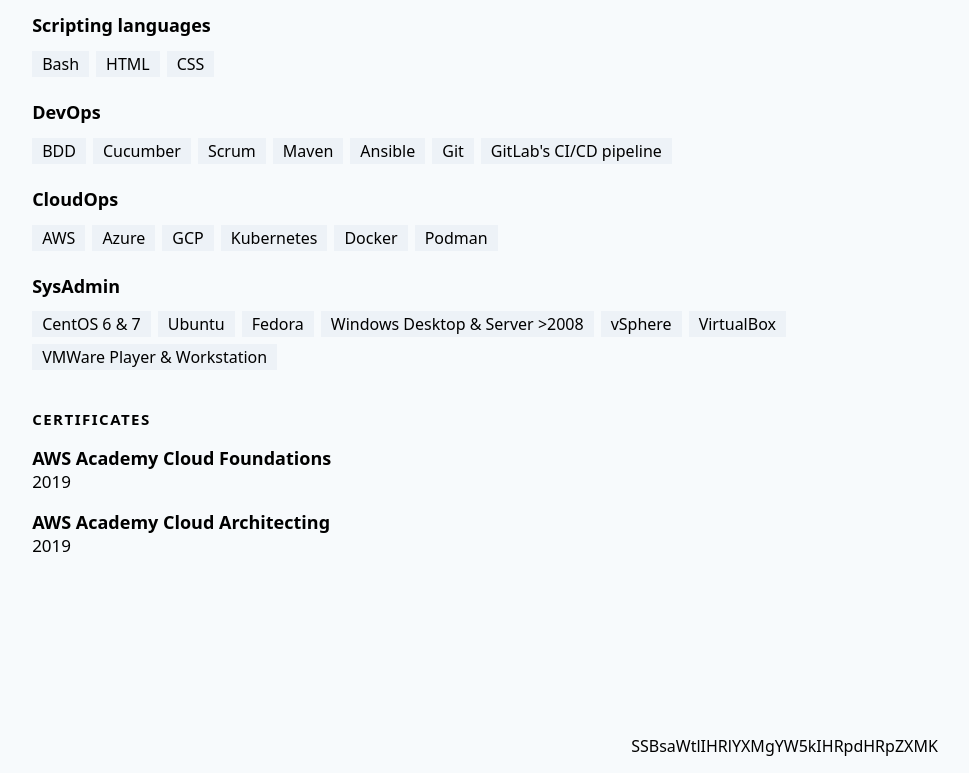
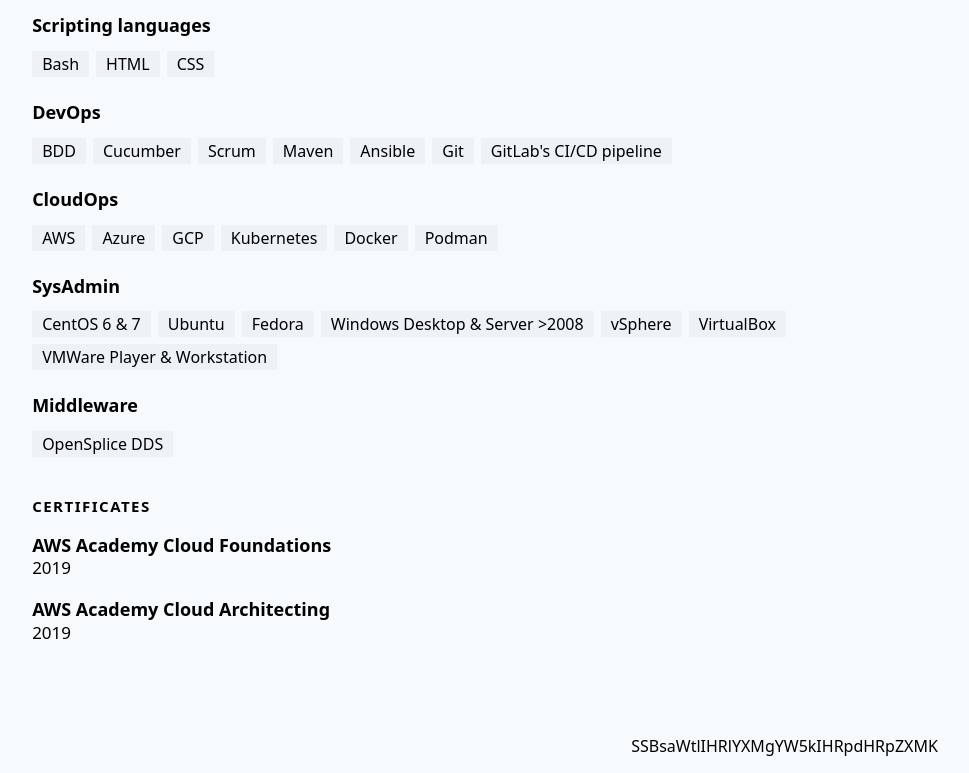
Before and after one commit to florinungur/florinungur.com, a plain HTML site: page resume.html in a window 1280 px wide. Shown: the part 2024-2797 px from the top of the page, without its empty margins (155-1124 px from the left). Drawn offline with Linux system fonts and the light colour scheme.

Commit message:
Added OpenSplice DDS as a skill

```diff
--- a/resume.html
+++ b/resume.html
@@ -42,7 +42,7 @@
 <main class="font-firago hyphens-manual">
     <!-- Page -->
     <div class="p-6 mx-auto page max-w-2xl print:max-w-a4 md:max-w-a4 md:h-a4 xsm:p-8 sm:p-9 md:p-16 bg-white">
-        <time datetime="2021-01-29" class="text-gray-700">January 29, 2020</time>
+        <time datetime="2021-02-04" class="text-gray-700">February 4, 2020</time>
         <!-- Name -->
         <header class="flex items-center mb-4 md:mb-4">
             <h1 class="text-2xl font-bold text-gray-700 pb-px uppercase">Florin</h1>
@@ -252,6 +252,16 @@
                         </ul>
                     </div>
                 </section>
+                <section class="mb-4.5 break-inside-avoid">
+                    <header>
+                        <h3 class="text-lg font-semibold text-gray-700 leading-snugish">Middleware</h3>
+                    </header>
+                    <div class="my-3.2 last:pb-1.5">
+                        <ul class="flex flex-wrap text-md leading-relaxed -mr-1.6 -mb-1.6">
+                            <li class="px-2.5 mr-1.6 mb-1.6 text-base text-gray-750 print:bg-white print:border-inset bg-gray-200">OpenSplice DDS</li>
+                        </ul>
+                    </div>
+                </section>
             </section>
             <section class="mt-8 first:mt-0">
                 <h2 class="mb-4 font-bold tracking-widest text-sm2 text-gray-700 print:font-normal uppercase">Certificates</h2>
--- a/sitemap.xml
+++ b/sitemap.xml
@@ -29,7 +29,7 @@
     </url>
     <url>
         <loc>https://florinungur.com/resume</loc>
-        <lastmod>2021-01-31</lastmod>
+        <lastmod>2021-02-04</lastmod>
         <changefreq>weekly</changefreq>
         <priority>0.80</priority>
     </url>
```
